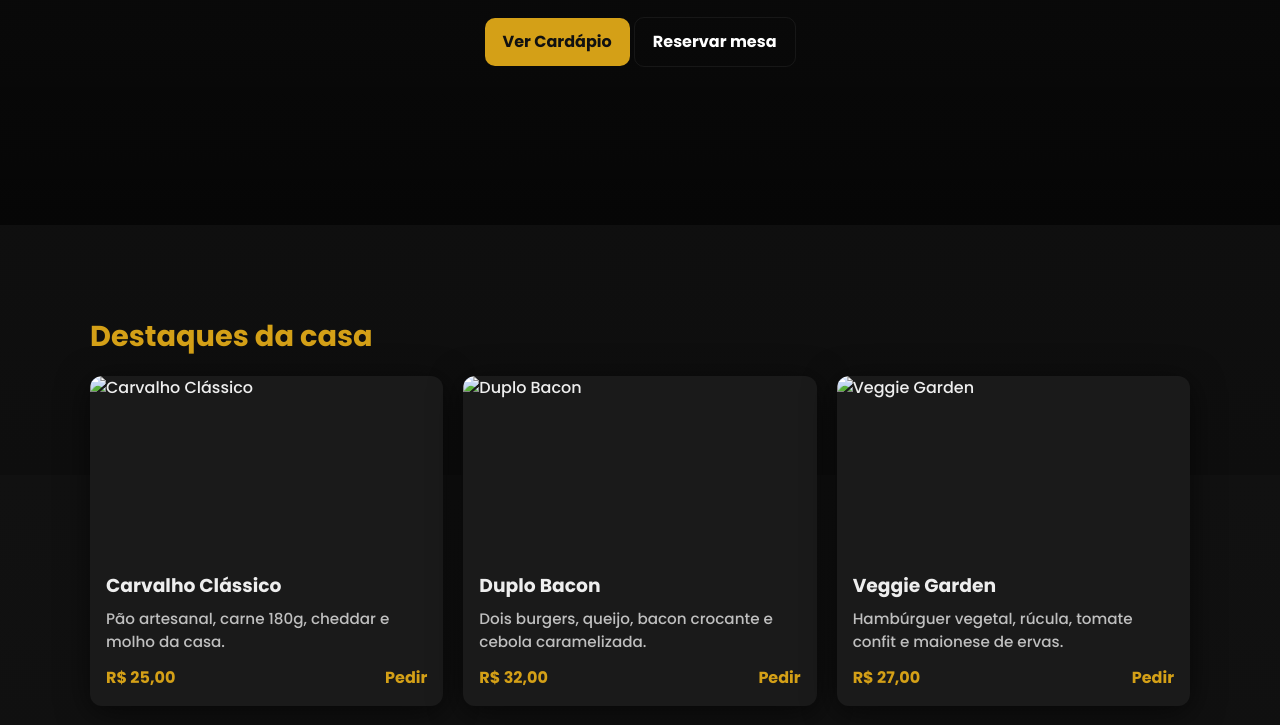
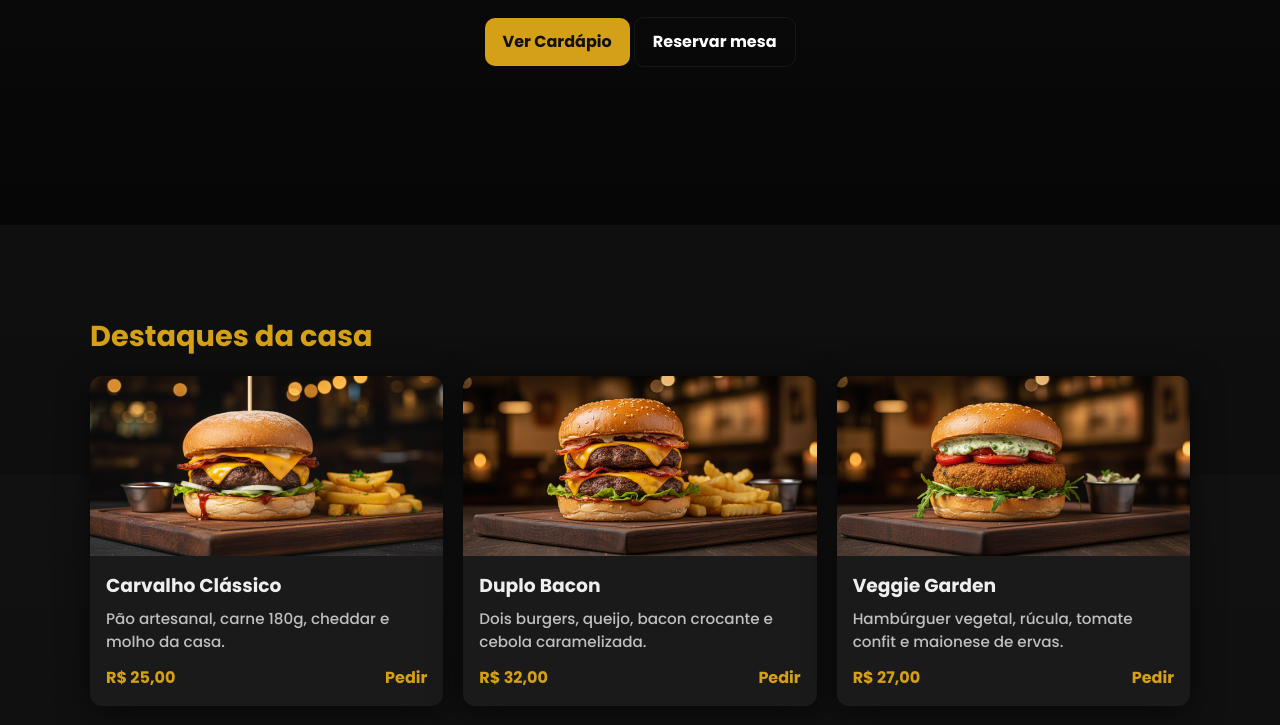
Before and after one commit to emanuelsilvapereira/hamburgueria-carvalho, a plain HTML site: page index.html in a window 1280 px wide. Shown: the part 325-1050 px from the top of the page. Drawn offline with Linux system fonts and the light colour scheme.

Commit message:
correção das imagens

```diff
--- a/index.html
+++ b/index.html
@@ -28,7 +28,7 @@
       <h2 class="section-title reveal-up">Destaques da casa</h2>
       <div class="grid grid-3 cards">
         <article class="card reveal-up" data-delay="0">
-          <img src="img/burger1.jpg" alt="Carvalho Clássico">
+          <img src="img/burguer1.png" alt="Carvalho Clássico">
           <div class="card-body">
             <h3>Carvalho Clássico</h3>
             <p>Pão artesanal, carne 180g, cheddar e molho da casa.</p>
@@ -40,7 +40,7 @@
         </article>
 
         <article class="card reveal-up" data-delay="0.08">
-          <img src="img/burger2.jpg" alt="Duplo Bacon">
+          <img src="img/burguer2.png" alt="Duplo Bacon">
           <div class="card-body">
             <h3>Duplo Bacon</h3>
             <p>Dois burgers, queijo, bacon crocante e cebola caramelizada.</p>
@@ -52,7 +52,7 @@
         </article>
 
         <article class="card reveal-up" data-delay="0.16">
-          <img src="img/burger3.jpg" alt="Veggie Garden">
+          <img src="img/burguer3.png" alt="Veggie Garden">
           <div class="card-body">
             <h3>Veggie Garden</h3>
             <p>Hambúrguer vegetal, rúcula, tomate confit e maionese de ervas.</p>
```
